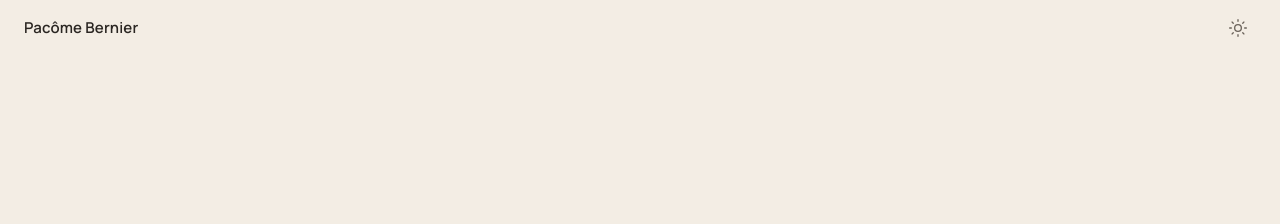
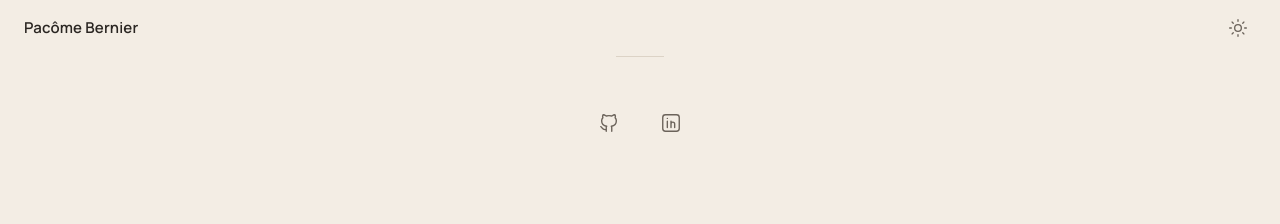
Before and after one commit to plecart/portfolio, a React (Vite) app in the folder apps/web/: page / in a window 1280 px wide. Shown: the top 224 px of the page. Built offline with nearby package versions, Linux system fonts and the light colour scheme.

Commit message:
feat(web): pose les liens de l'auteur en pied de page

```diff
--- a/apps/web/src/App.tsx
+++ b/apps/web/src/App.tsx
@@ -1,3 +1,4 @@
+import { AuthorLinks } from './chrome/AuthorLinks.tsx'
 import { SiteHeader } from './chrome/SiteHeader.tsx'
 
 export default function App() {
@@ -6,6 +7,7 @@ export default function App() {
       <SiteHeader />
       {/* Le corps de page commence sous l'entête fixe de 56 px (spec §3.3). */}
       <main className="pt-14" />
+      <AuthorLinks />
     </>
   )
 }
--- /dev/null
+++ b/apps/web/src/chrome/AuthorLinks.tsx
@@ -0,0 +1,50 @@
+import { strings } from '../strings.ts'
+import { GitHubIcon, LinkedInIcon } from './icons.tsx'
+
+/**
+ * Les deux liens, dans l'ordre de la spec §3.4, ouverts dans le même onglet (brief de #18,
+ * décision 10). Un lien de plus (places réservées de §1.13) est une entrée de plus.
+ */
+const LINKS = [
+  { href: 'https://github.com/plecart', label: strings.authorGitHub, Icon: GitHubIcon },
+  {
+    href: 'https://www.linkedin.com/in/pacomebernier98/',
+    label: strings.authorLinkedIn,
+    Icon: LinkedInIcon,
+  },
+] as const
+
+/**
+ * Classes du pied de page, par intention. Les dimensions — filet de 48 × 1 px — sont propres à
+ * l'objet (spec §3.4) ; le reste vient des jetons.
+ */
+const FOOTER_CLASSES = [
+  // Une rangée centrée après la table : 48 px au-dessus, 32 dessous, 24 entre deux liens (§3.4).
+  'relative flex items-center justify-center gap-(--s-5) pt-(--s-7) pb-(--s-6)',
+  // Le filet, centré en haut de la marge intérieure, donc 48 px au-dessus des icônes.
+  'before:absolute before:top-0 before:left-[calc(50%_-_24px)] before:h-px before:w-12 before:bg-(--line)',
+].join(' ')
+
+/** Classes d'un lien : une zone de 38 px (icône 22, marge 8 ; spec §3.4, §6.2). */
+const LINK_CLASSES = [
+  'flex rounded-full p-(--s-2) text-(--ink-2) hover:text-(--ink)',
+  // Encre en 150 ms, montée de 2 px en 240 ms (§2.7) ; en mouvement réduit, l'encre seule (§6.3).
+  '[transition:color_var(--dur-fast)_var(--ease-out),translate_var(--dur)_var(--ease-out)]',
+  'motion-safe:hover:-translate-y-0.5',
+].join(' ')
+
+/**
+ * Les liens de l'auteur (spec §1.13, §3.4) : GitHub puis LinkedIn, icônes au trait et libellé
+ * accessible, dans le `<footer>` de la page — dernier dans l'ordre de tabulation.
+ */
+export function AuthorLinks() {
+  return (
+    <footer className={FOOTER_CLASSES}>
+      {LINKS.map(({ href, label, Icon }) => (
+        <a key={href} href={href} aria-label={label} className={LINK_CLASSES}>
+          <Icon />
+        </a>
+      ))}
+    </footer>
+  )
+}
--- a/apps/web/src/chrome/icons.tsx
+++ b/apps/web/src/chrome/icons.tsx
@@ -3,19 +3,27 @@ import type { ReactNode } from 'react'
 /**
  * Icônes au trait du prototype retenu (`cadre.html`, hors dépôt ; brief de #18, décision 10) :
  * tracées ici, sans paquet d'icônes (D27). Décoratives — l'élément qui les porte a son libellé —,
- * dans la couleur du texte, 20 px (spec §3.3).
+ * dans la couleur du texte. Par défaut, celles de l'entête : 20 px (spec §3.3), trait de 1,6.
  */
-function StrokeIcon({ children }: { children: ReactNode }) {
+function StrokeIcon({
+  children,
+  strokeWidth = 1.6,
+  className = 'size-5',
+}: {
+  children: ReactNode
+  strokeWidth?: number
+  className?: string
+}) {
   return (
     <svg
       viewBox="0 0 24 24"
       fill="none"
       stroke="currentColor"
-      strokeWidth={1.6}
+      strokeWidth={strokeWidth}
       strokeLinecap="round"
       strokeLinejoin="round"
       aria-hidden="true"
-      className="size-5"
+      className={className}
     >
       {children}
     </svg>
@@ -40,3 +48,31 @@ export function MoonIcon() {
     </StrokeIcon>
   )
 }
+
+/** Icônes des liens de l'auteur : 22 px (spec §3.4), trait de 1,5 comme au prototype. */
+function AuthorLinkIcon({ children }: { children: ReactNode }) {
+  return (
+    <StrokeIcon strokeWidth={1.5} className="size-[22px]">
+      {children}
+    </StrokeIcon>
+  )
+}
+
+/** GitHub. */
+export function GitHubIcon() {
+  return (
+    <AuthorLinkIcon>
+      <path d="M9 19c-4.3 1.4-4.3-2.5-6-3m12 5v-3.5c0-1 .1-1.4-.5-2 2.8-.3 5.5-1.4 5.5-6a4.6 4.6 0 0 0-1.3-3.2 4.2 4.2 0 0 0-.1-3.2s-1.1-.3-3.5 1.3a12.3 12.3 0 0 0-6.2 0C6.5 2.8 5.4 3.1 5.4 3.1a4.2 4.2 0 0 0-.1 3.2A4.6 4.6 0 0 0 4 9.5c0 4.6 2.7 5.7 5.5 6-.6.6-.6 1.2-.5 2V21" />
+    </AuthorLinkIcon>
+  )
+}
+
+/** LinkedIn. */
+export function LinkedInIcon() {
+  return (
+    <AuthorLinkIcon>
+      <rect x="3" y="3" width="18" height="18" rx="3" />
+      <path d="M8 10v7M8 7v.01M12 17v-7M16 17v-4a2 2 0 0 0-4 0" />
+    </AuthorLinkIcon>
+  )
+}
--- a/apps/web/src/strings.ts
+++ b/apps/web/src/strings.ts
@@ -12,4 +12,7 @@ export const strings = {
   /** Bouton de mode : il dit le mode visé, l'autre que celui affiché (spec §3.3). */
   switchToDark: 'Passer en mode sombre',
   switchToLight: 'Passer en mode clair',
+  /** Liens de l'auteur, dans leur ordre (spec §3.4). */
+  authorGitHub: 'GitHub de Pacôme Bernier',
+  authorLinkedIn: 'LinkedIn de Pacôme Bernier',
 } as const
```
Also changed, not shown: 1 other file (tests, documents, lock files or other folders).
